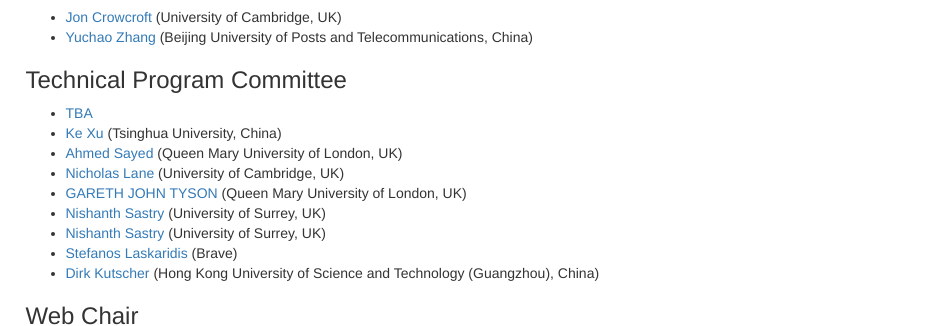
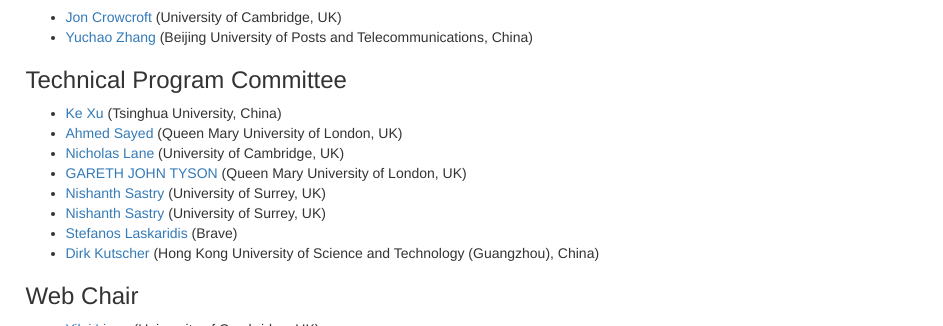
Before and after one commit to fededge2023/fededge2023.github.io, a plain HTML site: page committee.html in a window 1280 px wide. Shown: the part 774-1100 px from the top of the page, 337-1280 px from the left. Drawn offline with Linux system fonts and the light colour scheme.

Commit message:
remove TBA

```diff
--- a/committee.html
+++ b/committee.html
@@ -95,7 +95,6 @@
           </ul> -->
         <h3>Technical Program Committee</h3>
           <ul>
-            <li><a href="" target="_blank">TBA</a></li>
             <!-- <li>TBA</li> -->
             <li><a href="http://www.thucsnet.org/xuke.html" target="_blank">Ke Xu</a> (Tsinghua University, China)</li>
             <li><a href="http://home.cse.ust.hk/~amas/" target="_blank">Ahmed Sayed</a> (Queen Mary University of London, UK)</li>
```
